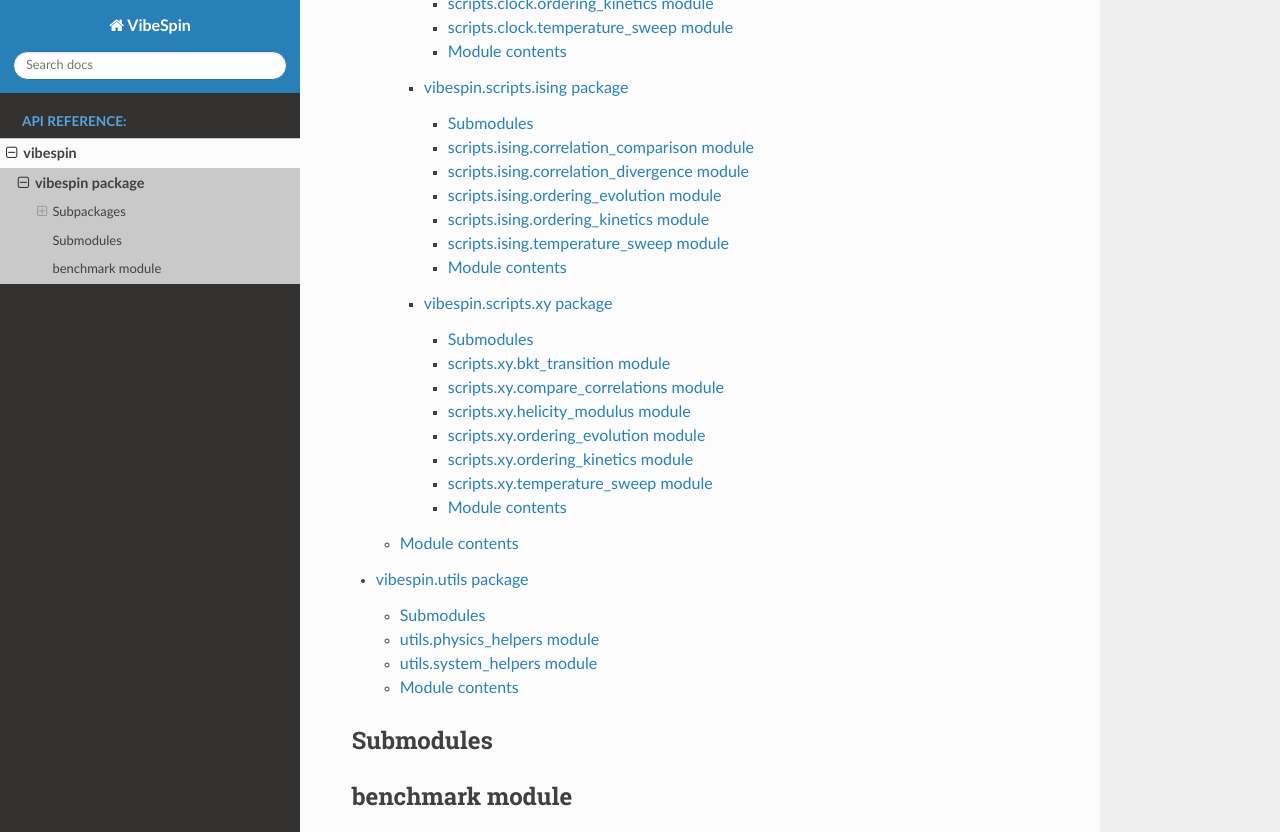
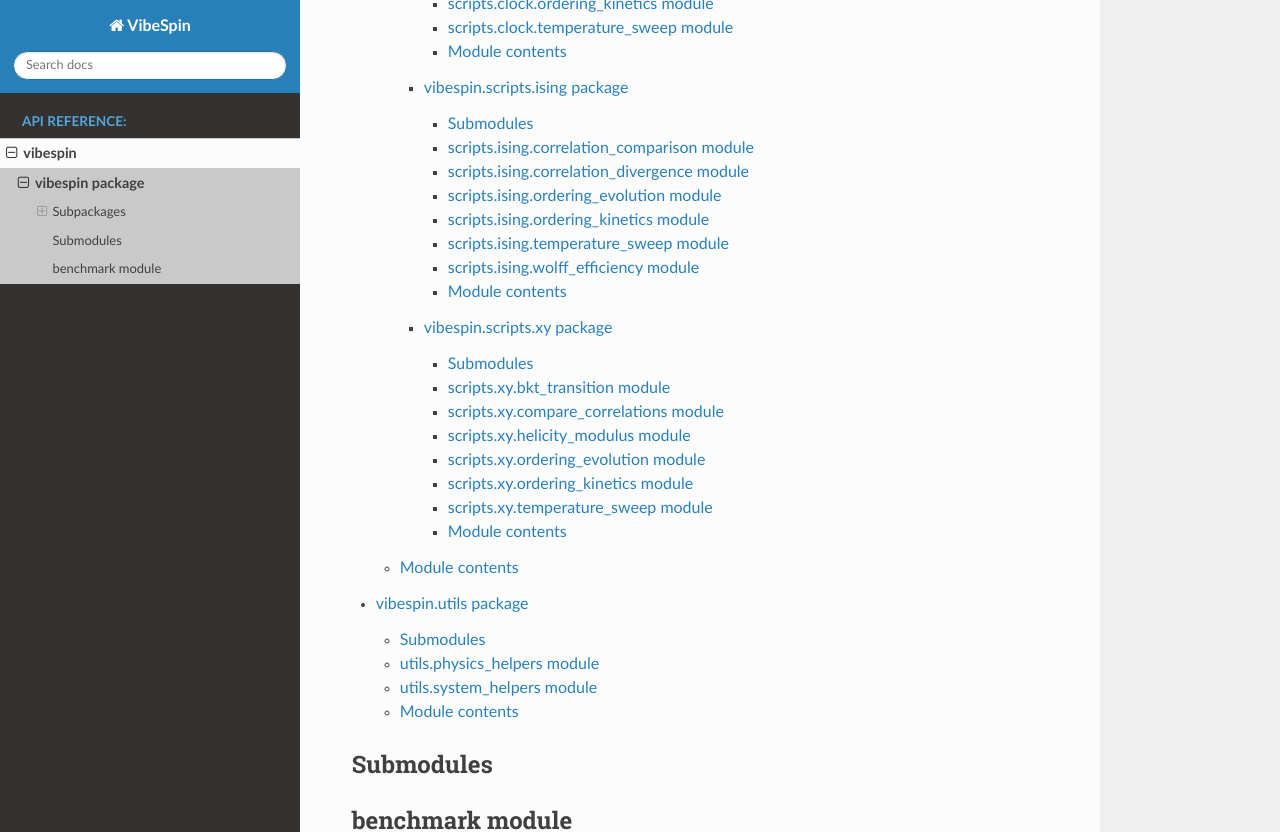
Before and after one commit to manganite/VibeSpin, a Sphinx documentation site: the page built from docs/source/api/vibespin.rst, in a window 1280 px wide and 900 px high, scrolled down 596 px, cut to the strip 0-832 px from the top of the window. Built offline with Sphinx 7.4.7 and the Read the Docs theme 3.1.0, drawn with Linux system fonts in a browser that asks for light colours.

Commit message:
docs(api): add wolff efficiency ising module page

```diff
--- a/docs/source/api/vibespin.scripts.ising.rst
+++ b/docs/source/api/vibespin.scripts.ising.rst
@@ -44,6 +44,14 @@
    :show-inheritance:
    :undoc-members:
 
+scripts.ising.wolff\_efficiency module
+--------------------------------------
+
+.. automodule:: scripts.ising.wolff_efficiency
+   :members:
+   :show-inheritance:
+   :undoc-members:
+
 Module contents
 ---------------
 
```
